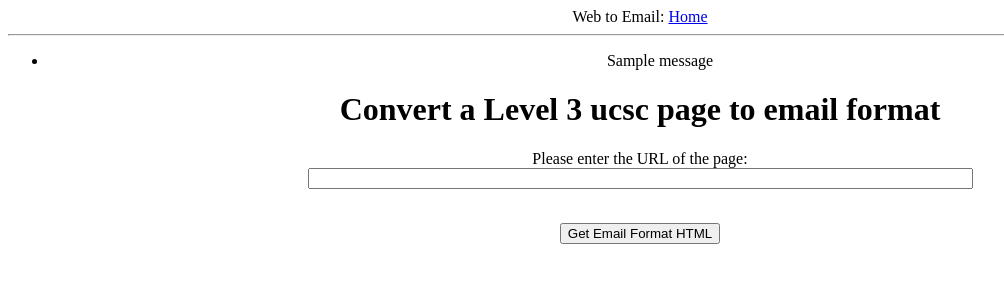
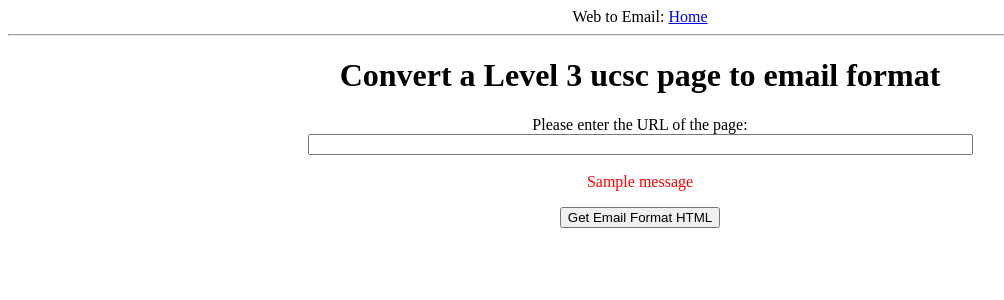
Before and after one commit to pguther/web-to-email, a Flask app: page / in a window 1280 px wide. Shown: the top 300 px of the page, without its empty margins (0-1004 px from the left). Run offline with Flask 2, Linux system fonts and the light colour scheme; one stand-in notice (Sample message) is shown; parts of the project's set-up code (start-up, migrations or seed data) failed here and were passed over.

Commit message:
(super hacky) flashed messages on the first page are now displayed underneath the input box so that the url can be cleared while still displaying errors when an invalid url is entered as part of a querystring

```diff
--- a/app/templates/base.html
+++ b/app/templates/base.html
@@ -13,17 +13,6 @@
 <body>
     <div align="center">Web to Email: <a href="/">Home</a></div>
     <hr>
-    {% with messages = get_flashed_messages() %}
-      {% if messages %}
-        <div align="center">
-          <ul>
-        {% for message in messages %}
-          <li>{{ message }} </li>
-        {% endfor %}
-        </ul>
-        </div>
-      {% endif %}
-    {% endwith %}
     {% block content %}{% endblock %}
 </body>
 </html>
--- a/app/templates/index.html
+++ b/app/templates/index.html
@@ -9,7 +9,14 @@
                 {% for error in form.url.errors %}
                     <span style="color: red;">[{{ error }}]</span>
                 {% endfor %}<br>
-            </p>
+                {% with messages = get_flashed_messages() %}
+                    {% if messages %}
+                        {% for message in messages %}
+                            <span style="color: red;">{{ message }} </span>
+                        {% endfor %}
+                    {% endif %}
+                {% endwith %}
+                </p>
             <p><input type="submit" value="Get Email Format HTML"></p>
         </form>
     </div>
```
